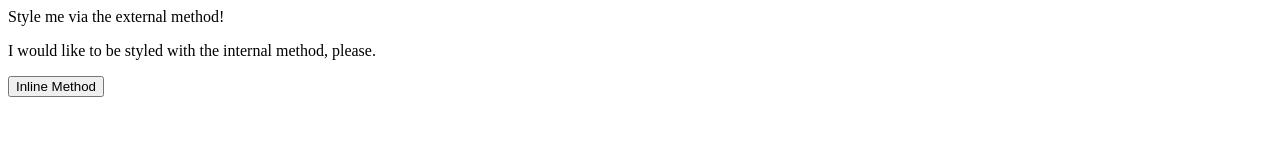
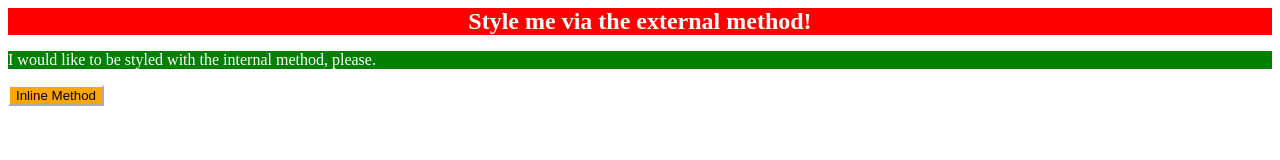
Before and after one commit to cyriljchan/TheOdinProject, a plain HTML site: page 02-css-exercises/foundations/01-css-methods/index.html in a window 1280 px wide. Drawn offline with Linux system fonts and the light colour scheme.

Commit message:
UPDATE: solution for 01-css-methods

```diff
--- a/02-css-exercises/foundations/01-css-methods/index.html
+++ b/02-css-exercises/foundations/01-css-methods/index.html
@@ -4,11 +4,18 @@
     <meta charset="UTF-8">
     <meta http-equiv="X-UA-Compatible" content="IE=edge">
     <meta name="viewport" content="width=device-width, initial-scale=1.0">
+    <link rel="stylesheet" href="style.css">
+    <style>
+      p {
+        background-color: green;
+        color: white;
+      }
+    </style>
     <title>Methods for Adding CSS</title>
   </head>
   <body>
     <div>Style me via the external method!</div>
     <p>I would like to be styled with the internal method, please.</p>
-    <button>Inline Method</button>
+    <button style="background-color: orange; border-color: white;">Inline Method</button>
   </body>
 </html>
--- /dev/null
+++ b/02-css-exercises/foundations/01-css-methods/style.css
@@ -0,0 +1,10 @@
+/* style.css */
+
+div {
+    background-color: red;
+    color: white;
+    text-align: center;
+    font-size: x-large;
+    font-family: 'Times New Roman';
+    font-weight: bold;
+}
```
